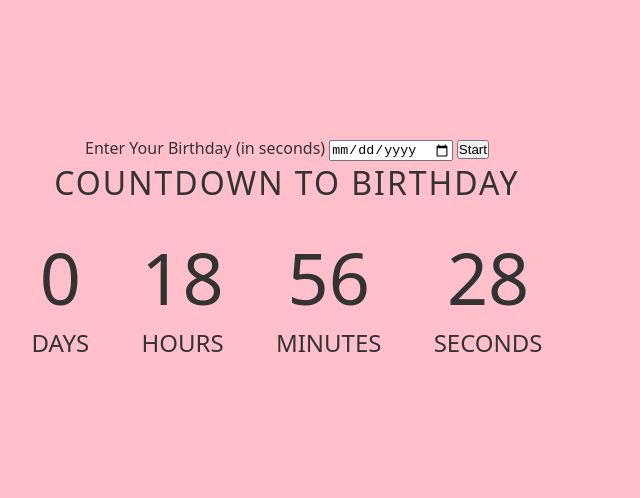
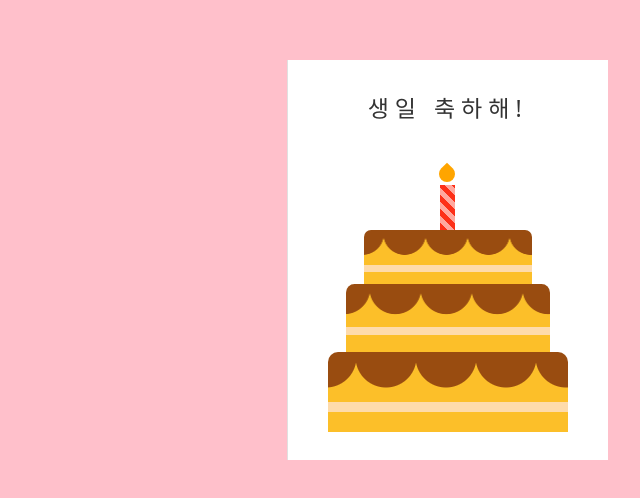
Before and after one commit to DanielAD10/birthday-present, a plain HTML site: page index.html in a window 1280 px wide. Shown: the part 140-638 px from the top of the page, without its empty margins (353-993 px from the left). Drawn offline with Linux system fonts and the light colour scheme.

Commit message:
Add Birthday Wish Card

```diff
--- a/index.html
+++ b/index.html
@@ -8,11 +8,12 @@
 </head>
 <body>
     <div class="container">
-        <form id="form">
-            <label for="countdown">Enter Your Birthday (in seconds)</label>
+        <!-- <form id="form">
+            <label for="countdown">Enter Your Birthday: </label>
             <input type="date" id="countdown">
             <input type="submit" value="Start">
-        </form>
+        </form> -->
+        <div class="countdown">
             <h1 id="headline">Countdown to birthday</h1>
             <div id="countdown">
                 <ul>
@@ -22,8 +23,30 @@
                     <li><span id="second"></span> Seconds</li>
                 </ul>
             </div>
+        </div>
         <div id="content" class="emoji">
-            <span>It's your Birthday!</span>
+            <span>Happy Myat Noe Ko Day!</span>
+            <button onclick="giftCard()" id="suprise">Click me!</button>
+        </div>
+        <div class="card">
+            <div class="outside">
+                <div class="front">
+                    <p>생일 축하해!</p>
+                    <div class="cake">
+                        <div class="top-layer"></div>
+                        <div class="middle-layer"></div>
+                        <div class="bottom-layer"></div>
+                        <div class="candle"></div>
+                    </div>
+                </div>
+                <div class="back">
+                    <img src="hydrangea.png" alt="Hydrangea">
+                </div>
+            </div>
+            <div class="inside">
+                <p>"사랑과 웃음이 가득한 생일을 진심으로 축하해. 당신의 삶이 점점 더 좋아지기를 바랍니다. 잊지말아... 나는 항상 당신편이아."</p>
+                <h1>&#127873;</h1>
+            </div>
         </div>
     </div>
 
--- a/style.css
+++ b/style.css
@@ -20,6 +20,16 @@ body {
     color: #333;
     margin: 0 auto;
     text-align: center;
+}
+
+/* label {
+    font-size: 3rem;
+    font-weight: normal;
+    text-transform: uppercase;
+} */
+
+.countdown {
+    display: none;
 }
 
 h1 {
@@ -50,3 +60,174 @@ li span {
     font-size: 4rem;
     padding: 0 .5rem;
 }
+
+button {
+    display: block;
+    background-color: #333;
+    color: pink;
+    font-size: 2rem;
+    padding: 10px;
+    margin: 25px auto;
+    cursor: pointer;
+}
+
+button:hover {
+    background-color: pink;
+    color: #333;
+}
+
+.card {
+    /* display: none; */
+    width: 640px;
+    height: 400px;
+    position: absolute;
+    margin: auto;
+    left: 0;
+    right: 0;
+    top: 0;
+    bottom: 0;
+    -webkit-perspective: 1200px;
+    perspective: 1200px;
+    transition: 1s;
+}
+
+.card:hover {
+    transform: rotate(-5deg);
+}
+
+.card:hover .outside {
+    transform: rotateY(-130deg);
+}
+
+.outside, .inside {
+    height: 100%;
+    width: 50%;
+    position: absolute;
+    left: 50.1%;
+}
+
+.inside {
+    left: 50%;
+    background: linear-gradient(
+        to right, #e0e0e0, #fff 30%
+    );
+    line-height: 3;
+    padding: 0 20px;
+    display: flex;
+    flex-direction: column;
+    justify-content: space-around;
+    align-items: center;
+}
+
+.outside {
+    -webkit-transform-style: preserve-3d;
+    transform-style: preserve-3d;
+    z-index: 1;
+    transform-origin: left;
+    transition: 2s;
+}
+
+.front, .back {
+    height: 100%;
+    width: 100%;
+    position: absolute;
+    -webkit-backface-visibility: hidden;
+    backface-visibility: hidden;
+    transform: rotateX(0deg);
+}
+
+.front {
+    background-color: white;
+}
+
+.back {
+    transform: rotateY(180deg);
+    background: linear-gradient(to left, #e0e0e0, #fff 30%);
+}
+
+.back img {
+    height: 100%;
+    width: 90%;
+}
+
+.cake {
+    width: 100%;
+    position: absolute;
+    bottom: 28px;
+}
+
+.top-layer,
+.middle-layer,
+.bottom-layer {
+    height: 80px;
+    width: 240px;
+    background-repeat: repeat;
+    background-size: 60px 100px;
+    background-position: 28px 0;
+    background-image: linear-gradient(
+        transparent 50px,
+        #fedbab 50px,
+        #fedbab 60px,
+        transparent 60px
+    ),
+    radial-gradient(
+        circle at 30px 5px,
+        #994c10 30px,
+        #fcbf29 31px
+    );
+    border-radius: 10px 10px 0 0;
+    position: relative;
+    margin: auto;
+}
+
+.middle-layer {
+    transform: scale(0.85);
+    top: 6px;
+}
+
+.top-layer {
+    transform: scale(0.7);
+    top: 26px;
+}
+
+.candle {
+    height: 45px;
+    width: 15px;
+    background: repeating-linear-gradient(
+        45deg,
+        #fd3018 0,
+        #fd3018 5px,
+        #ffa89e 5px,
+        #ffa89e 10px
+    );
+    position: absolute;
+    margin: auto;
+    left: 0;
+    right: 0;
+    bottom: 202px;
+}
+
+.candle:before {
+    content: "";
+    position: absolute;
+    height: 16px;
+    width: 16px;
+    background-color: #ffa500;
+    border-radius: 0 50% 50% 50%;
+    bottom: 48px;
+    transform: rotate(45deg);
+    left: -1px;
+}
+
+.outside p {
+    font-size: 23px;
+    text-transform: uppercase;
+    margin-top: 30px;
+    letter-spacing: 6px;
+    color: #333;
+}
+
+.inside h1 {
+    font-size: 120px;
+    line-height: 120px;
+}
--- a/timer.js
+++ b/timer.js
@@ -4,7 +4,7 @@
     hour = minute * 60,
     day = hour * 24;
 
-    let birthday = "Nov 16, 2023 16:30:00",
+    let birthday = "Nov 16, 2023 5:00:00",
     countdown = new Date(birthday).getTime(),
 
     x = setInterval(function () {
@@ -27,7 +27,7 @@
 
             content = document.getElementById("content");
 
-            headline.innerText = "Happy Myat Noe Ko Day";
+            headline.innerText = "It's your Birthday";
             countdown.style.display = "none";
             content.style.display = "block";
 
@@ -36,3 +36,8 @@
         //seconds
     }, 0)
 }());
+
+const event = document.getElementById("suprise");
+function giftCard() {
+    alert("ok");
+}
```
Also changed, not shown: hydrangea.png (added). Lines whose indentation alone changed are shown as unchanged.
